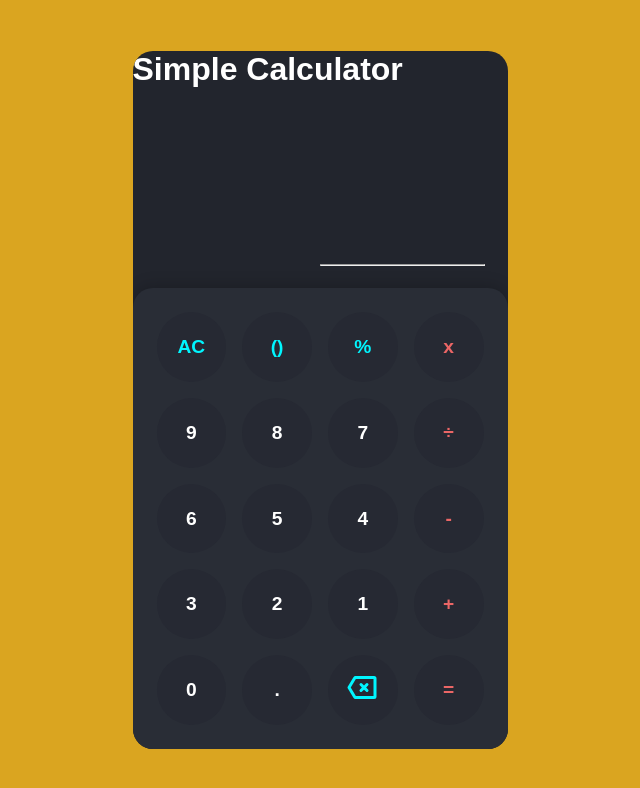
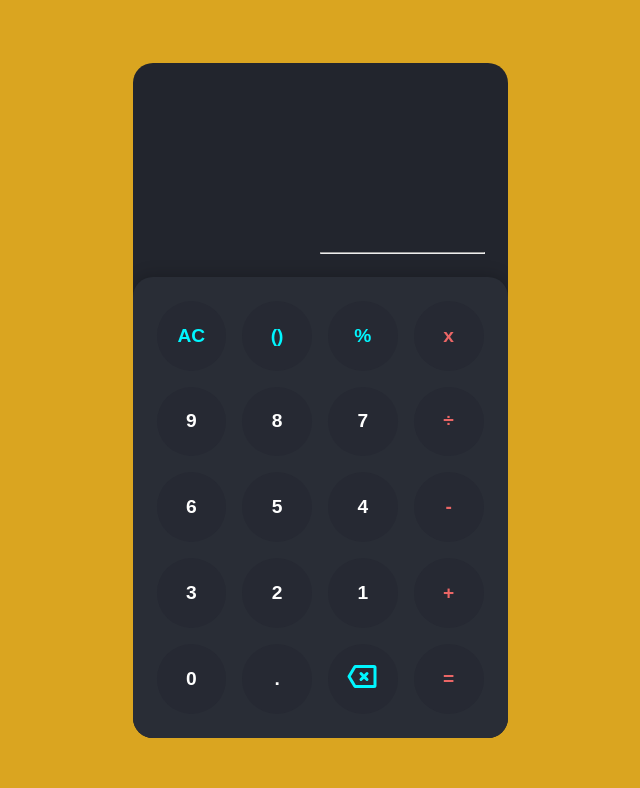
Before and after one commit to jer254/jer254.github.io, a plain HTML site: page vanillaJSprojects/Calculator/index.html in a window 1280 px wide. Shown: the whole page, without its empty margins (320-960 px from the left). Drawn offline with Linux system fonts and the light colour scheme.

Commit message:
removed heading

```diff
--- a/vanillaJSprojects/Calculator/index.html
+++ b/vanillaJSprojects/Calculator/index.html
@@ -9,7 +9,6 @@
   </head>
   <body>
     <div class="calculatorBody">
-      <h1>Simple Calculator</h1>
       <div class="displayScreen">
         <div class="input"></div>
         <hr />
```
